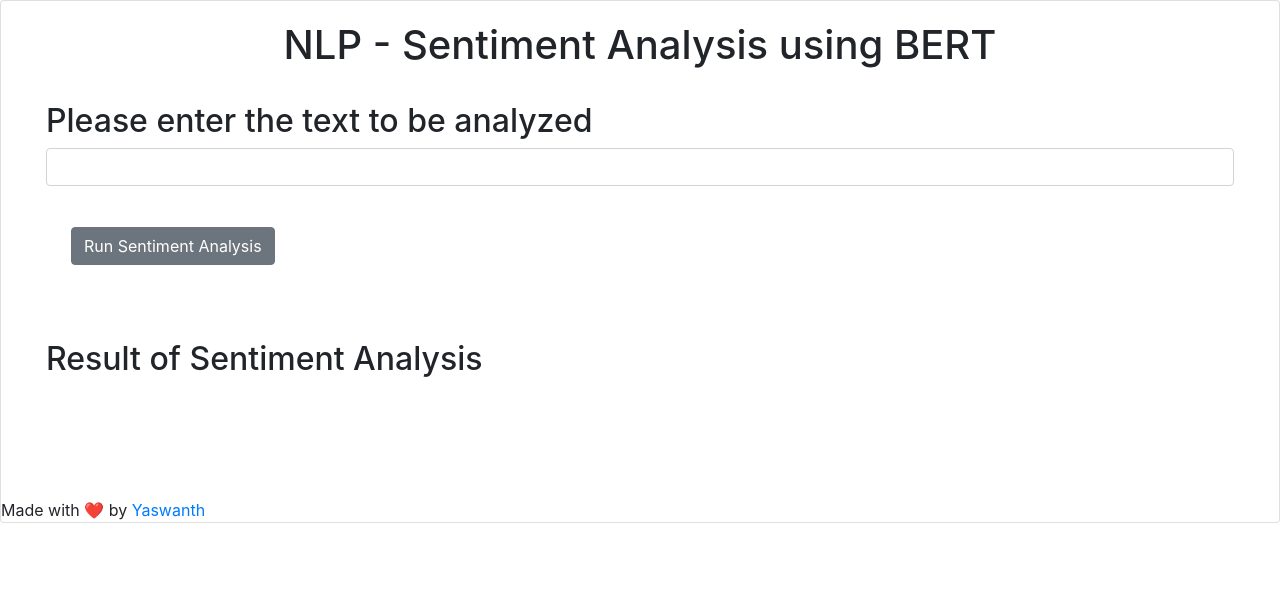
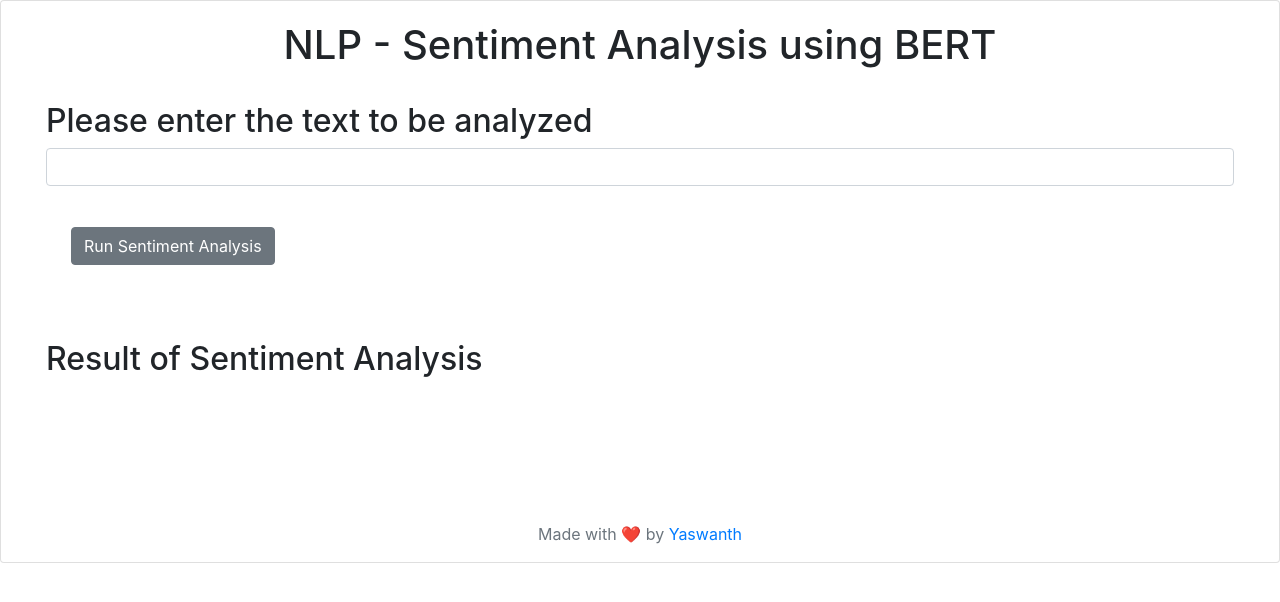
Before and after one commit to Yaswanth876/sentiment-analyzer-bert-nlp, a Flask app: page / in a window 1280 px wide. Shown: the top 602 px of the page. Run offline with Flask 3, Linux system fonts and the light colour scheme; some libraries are stand-ins or nearby versions.

Commit message:
modified

```diff
--- a/templates/index.html
+++ b/templates/index.html
@@ -29,7 +29,7 @@
             <div id="system_response" style="padding: 25px 25px 25px 25px;"></div>
         </div>
     </div>
-    <footer>
+    <footer class="text-center mt-4 mb-3 text-muted">
         Made with ❤️ by
         <a href="https://www.linkedin.com/in/yaswanthv876" target="_blank">Yaswanth</a>
     </footer>
```
